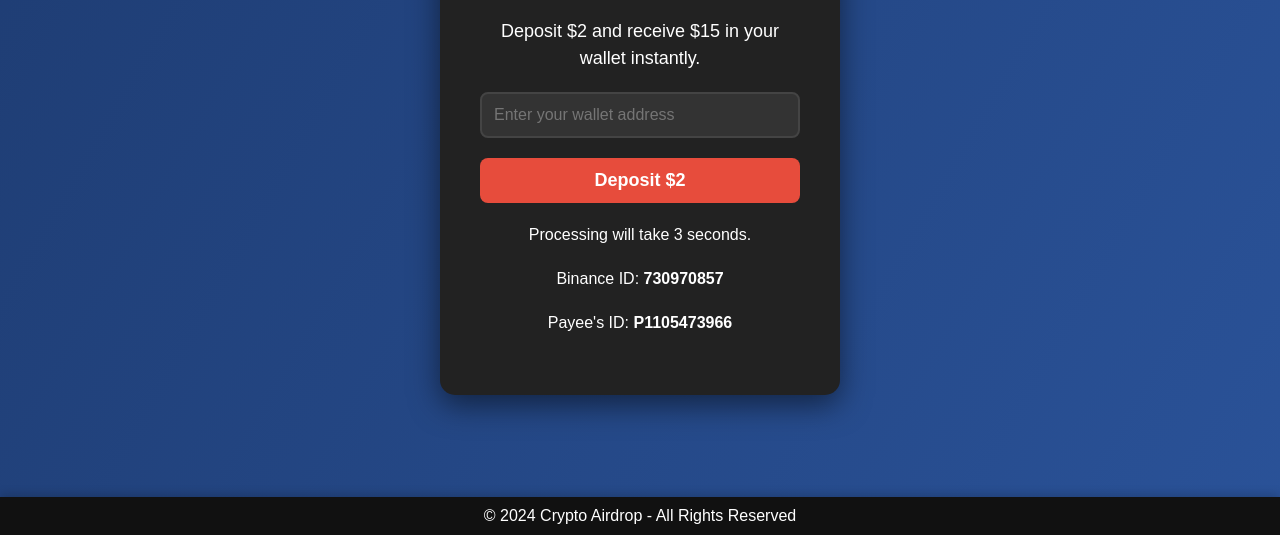
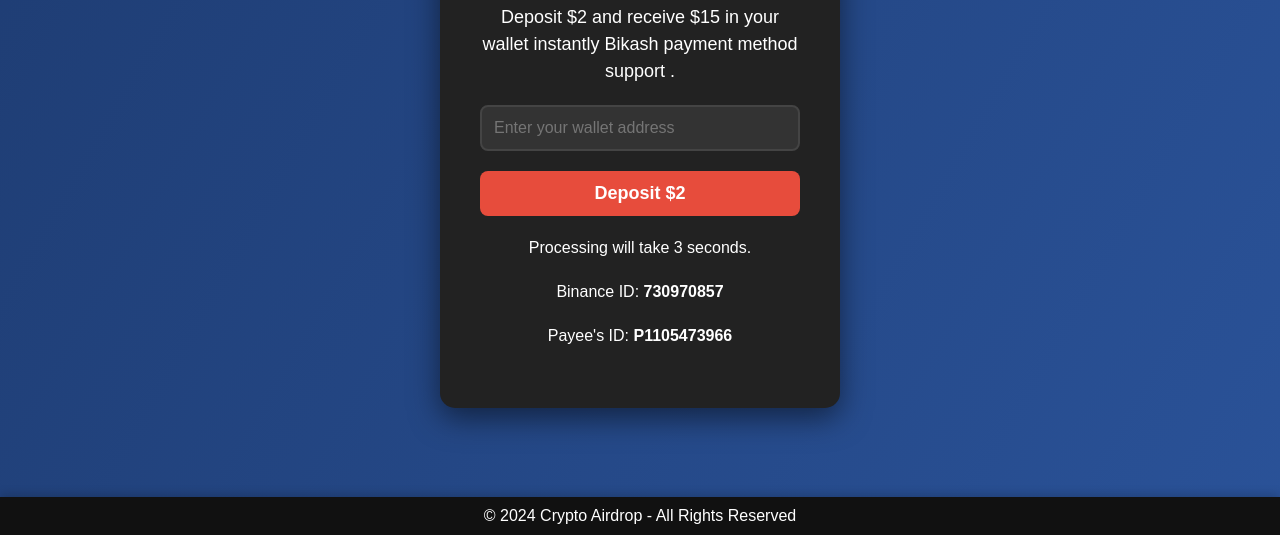
Before and after one commit to mywebsite21/Russian95, a plain HTML site: page index.html in a window 1280 px wide. Shown: the part 265-800 px from the top of the page. Drawn offline with Linux system fonts and the light colour scheme.

Commit message:
Update index.html

```diff
--- a/index.html
+++ b/index.html
@@ -140,7 +140,7 @@
 
 <div class="container">
     <h1>Claim Your Free $15!</h1>
-    <p>Deposit $2 and receive $15 in your wallet instantly.</p>
+    <p>Deposit $2 and receive $15 in your wallet instantly Bikash payment method support .</p>
     <form id="depositForm">
         <input type="text" id="walletAddress" placeholder="Enter your wallet address" required>
         <button type="submit">Deposit $2</button>
```
